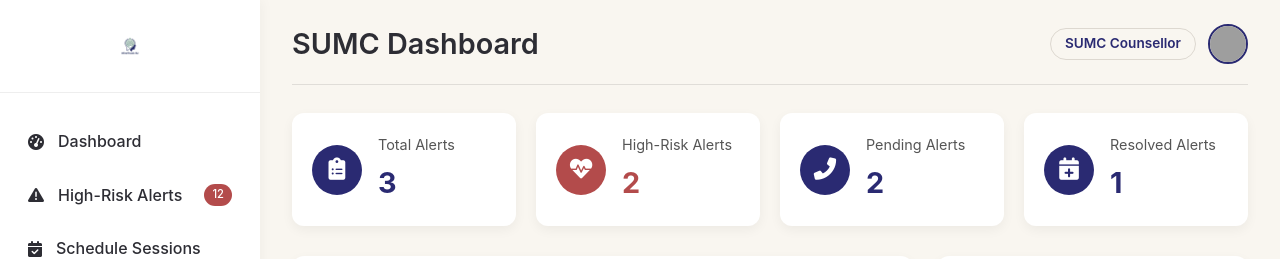
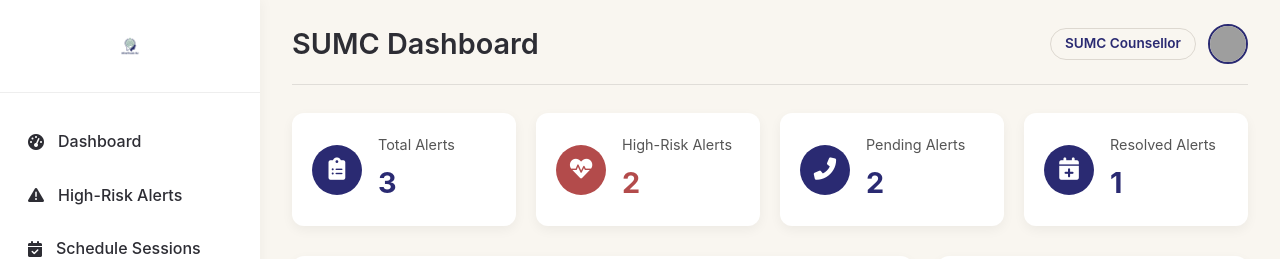
Before and after one commit to mercy-5120/Mind-Track-SU, a React (Vite) app in the folder src/: page /staff/dashboard in a window 1280 px wide. Shown: the top 259 px of the page. Built offline with nearby package versions, Linux system fonts and the light colour scheme; no server answers; grey boxes are pictures that could not be loaded.

Commit message:
Removed the 12 badge from the sidebar

```diff
--- a/src/components/Sidebar.jsx
+++ b/src/components/Sidebar.jsx
@@ -17,7 +17,7 @@ export default function Sidebar({ open, onClose }) {
     ? [{ href: dashboardHref, label: 'Dean Dashboard', icon: 'fas fa-chart-line', badge: null }]
     : [
         { href: dashboardHref, label: 'Dashboard', icon: 'fas fa-tachometer-alt', badge: null },
-        { href: '/staff/high-risk-alerts', label: 'High-Risk Alerts', icon: 'fas fa-exclamation-triangle', badge: '12' },
+        { href: '/staff/high-risk-alerts', label: 'High-Risk Alerts', icon: 'fas fa-exclamation-triangle' },
         { href: '/staff/schedule-sessions', label: 'Schedule Sessions', icon: 'fas fa-calendar-check', badge: null },
         { href: '/staff/referrals', label: 'Referrals', icon: 'fas fa-user-md', badge: null },
         { href: '/staff/resources', label: 'Resources', icon: 'fas fa-book', badge: null },
```
